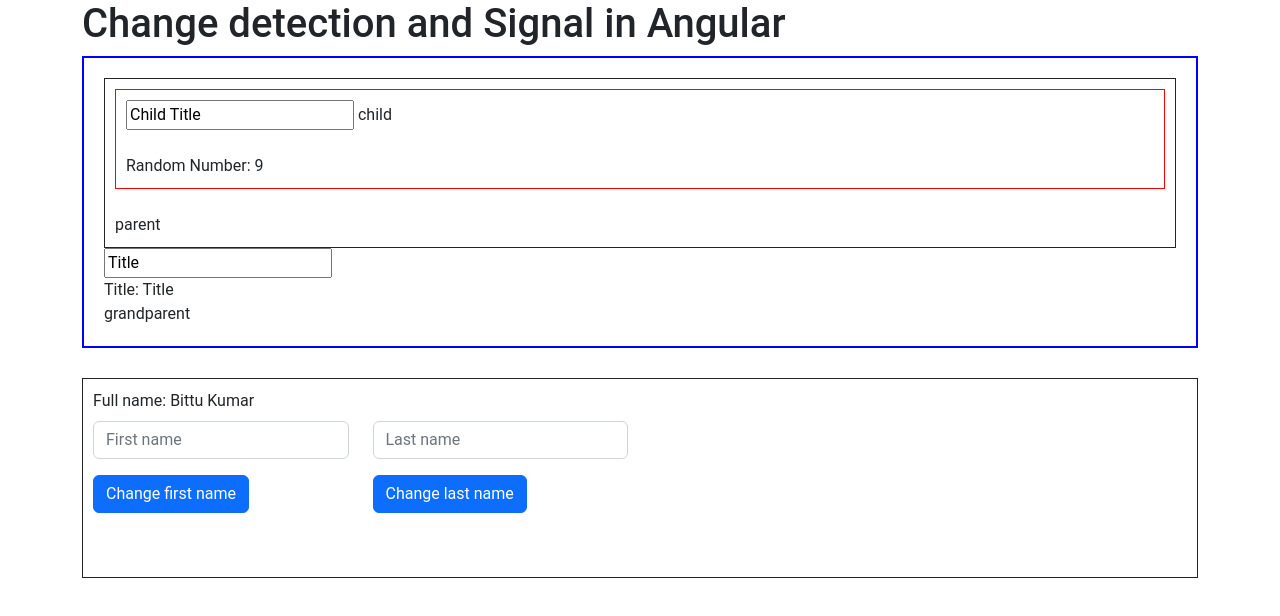
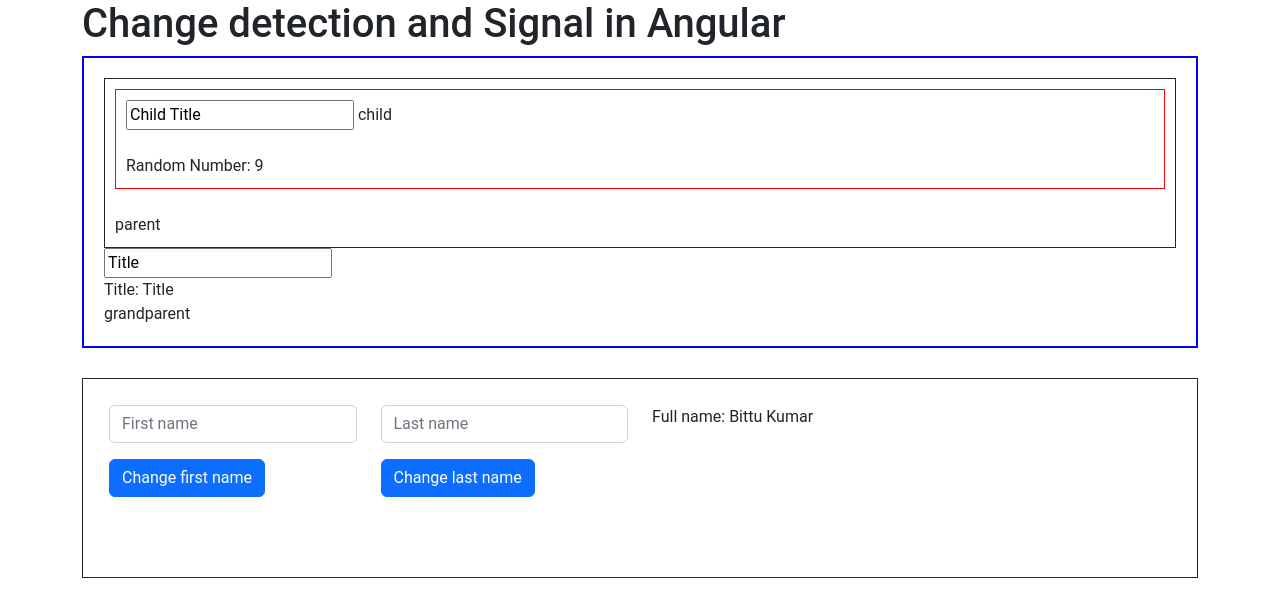
Before and after one commit to bittu1040/Signal-in-Angular, an Angular app: page / in a window 1280 px wide. Shown: the top 616 px of the page. Built offline with nearby package versions, Linux system fonts and the light colour scheme.

Commit message:
added signal example

```diff
--- a/src/app/app.component.html
+++ b/src/app/app.component.html
@@ -5,25 +5,24 @@
 
   <div style="border: 1px solid; padding: 10px; margin-top: 30px; height: 200px;">
 
-    <div class="row">
-      <div class="col-md-3 mb-2">
-        Full name: {{fullname()}}
-      </div>
-    </div>
 
-    <div class="row">
+    <div class="row p-3">
       <div class="col-md-3">
         <div class="input-group mb-3">
-          <input type="text" class="form-control" placeholder="First name">
+          <input type="text" class="form-control" #firstname  placeholder="First name">
         </div>
         <button class="btn btn-primary" type="button" (click)="updateFirstName()">Change first name</button>
       </div>
       <div class="col-md-3">
         <div class="input-group mb-3">
-          <input type="text" class="form-control" placeholder="Last name">
+          <input type="text" class="form-control" #lastname placeholder="Last name">
         </div>
         <button class="btn btn-primary" type="button" (click)="updateLastName()">Change last name</button>
       </div>
+      <div class="col-md-3">
+        Full name: {{fullname()}}
+      </div>
     </div>
   </div>
+
   <router-outlet></router-outlet>
--- a/src/app/app.component.ts
+++ b/src/app/app.component.ts
@@ -1,4 +1,4 @@
-import { ChangeDetectionStrategy, Component, OnInit, computed, effect, signal } from '@angular/core';
+import { ChangeDetectionStrategy, Component, ElementRef, OnInit, ViewChild, computed, effect, signal } from '@angular/core';
 import { CommonModule } from '@angular/common';
 import { RouterOutlet } from '@angular/router';
 import {MatInputModule} from '@angular/material/input';
@@ -26,13 +26,17 @@
 count= signal(2);
 number1= signal(3);
 number2= signal(4);
-
 computedCount=  computed(()=> this.number1()+ this.number2());
 
-firstName= signal('bittu');
-lastName= signal('kumar');
 
-fullname= signal("Bittu Kumar");
+firstName= signal('Bittu');
+lastName= signal('Kumar');
+
+@ViewChild('firstname', { static: false }) firstNameInput?: ElementRef;
+@ViewChild('lastname', { static: false }) lastNameInput?: ElementRef;
+
+fullname=  computed(()=> this.firstName()+ " "+this.lastName())
+
 
 
 constructor() {
@@ -42,10 +46,17 @@
 }
 
 updateFirstName(){
-
+  if (this.firstNameInput) {
+    const firstNameValue = this.firstNameInput.nativeElement.value;
+    this.firstName.set(firstNameValue);
+  }
 }
 
 updateLastName(){
+  if (this.lastNameInput) {
+    const lastNameValue = this.lastNameInput.nativeElement.value;
+    this.lastName.set(lastNameValue);
+  }
 
 }
 
```
